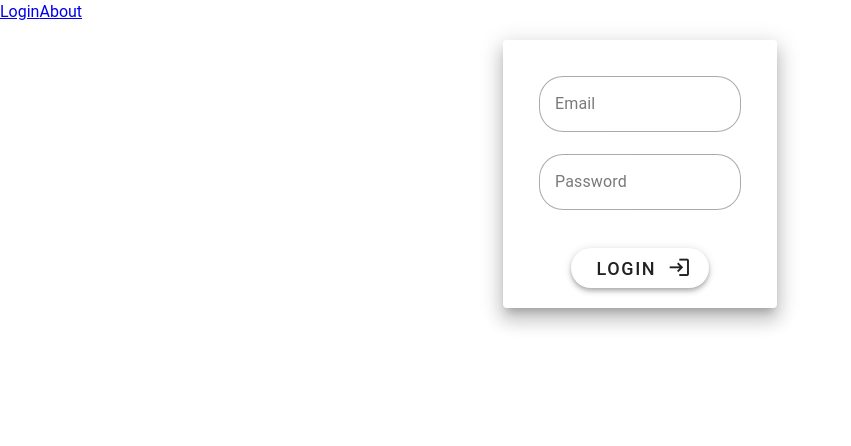
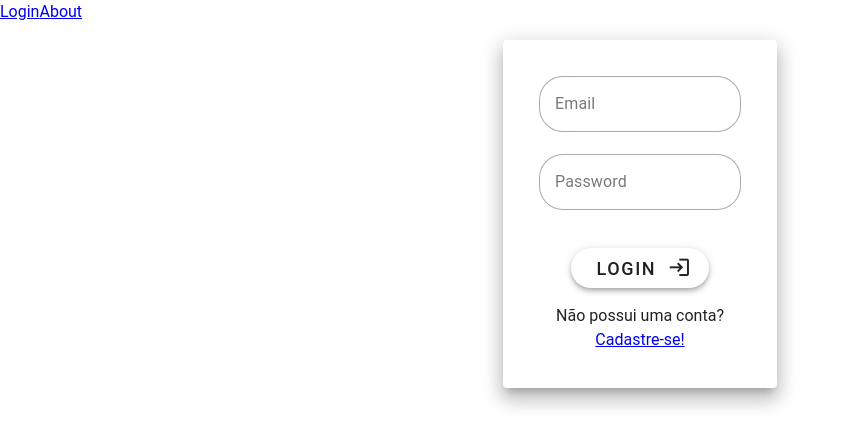
Before and after one commit to lanerLF/projeto-modulo-1, a Vue app: page / in a window 1280 px wide. Shown: the top 446 px of the page, without its empty margins (0-851 px from the left). Built offline with nearby package versions, Linux system fonts and the light colour scheme.

Commit message:
feat: adds a sign up button

```diff
--- a/src/views/Login.vue
+++ b/src/views/Login.vue
@@ -26,6 +26,14 @@
                             density="compact"
                             >Login</v-btn
                         >
+                        <v-container>
+                            <p>
+                                Não possui uma conta?
+                                <RouterLink to="/about"
+                                    >Cadastre-se!</RouterLink
+                                >
+                            </p>
+                        </v-container>
                     </v-form>
                 </v-card>
             </v-col>
```
